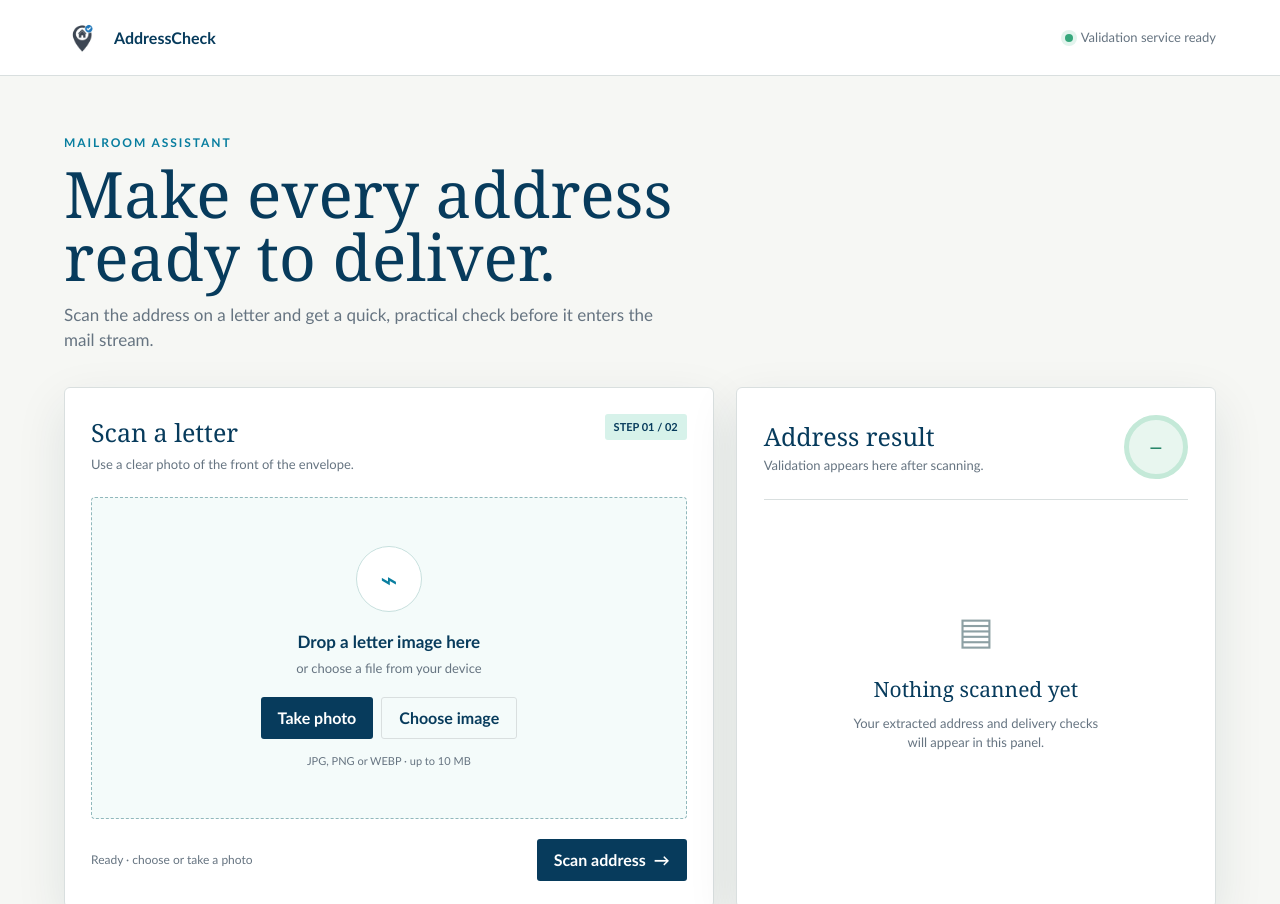
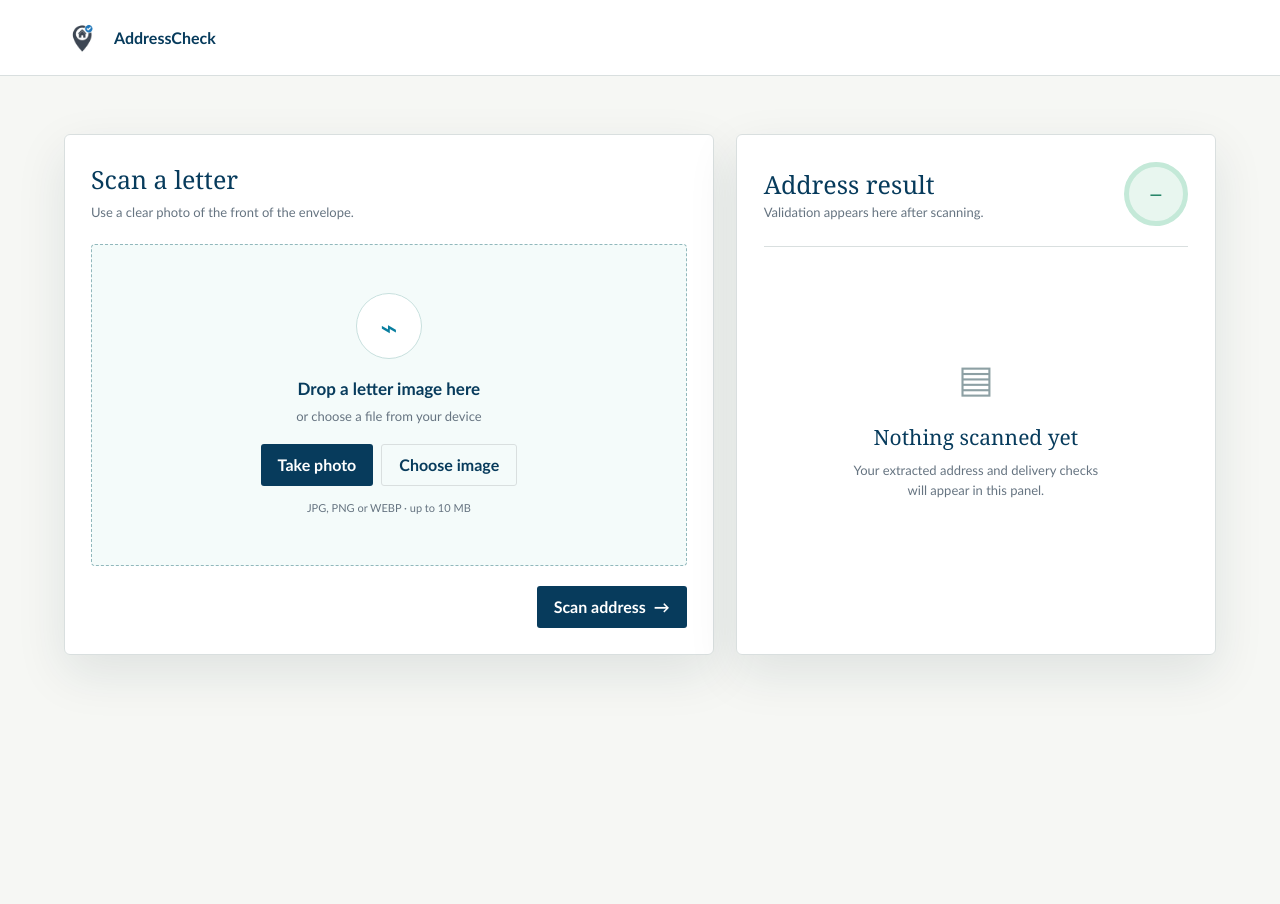
Before and after one commit to EvinAslan/Application_postnord, a plain HTML site: page index.html in a window 1280 px wide. Shown: the top 904 px of the page. After the commit the page ends 800 px from the top, so only its background shows below. Drawn offline with Linux system fonts and the light colour scheme.

Commit message:
some design changes

```diff
--- a/app.css
+++ b/app.css
@@ -49,51 +49,10 @@ h1, h2, p { margin-top: 0; }
 	height: 38px;
 	object-fit: contain;
 }
-.status {
-	display: flex;
-	align-items: center;
-	gap: 8px;
-	color: var(--muted);
-	font-size: 13px;
-}
-.status-dot {
-	width: 8px;
-	height: 8px;
-	background: #36a77c;
-	border-radius: 50%;
-	box-shadow: 0 0 0 4px #e2f4ed;
-}
 main {
 	width: min(1180px, 90vw);
 	margin: 0 auto;
 	padding: 58px 0 72px;
-}
-.intro {
-	max-width: 720px;
-	margin-bottom: 34px;
-	animation: rise .55s ease-out both;
-}
-.eyebrow {
-	margin-bottom: 10px;
-	color: var(--blue);
-	font-size: 12px;
-	font-weight: 800;
-	letter-spacing: .16em;
-	text-transform: uppercase;
-}
-h1 {
-	margin-bottom: 13px;
-	color: var(--navy);
-	font-family: Georgia, serif;
-	font-size: clamp(38px, 5vw, 64px);
-	font-weight: 500;
-	line-height: .99;
-}
-.intro p:not(.eyebrow) {
-	max-width: 610px;
-	margin-bottom: 0;
-	color: var(--muted);
-	font-size: 17px;
 }
 
 /* Main panels */
@@ -133,15 +92,6 @@ h2 {
 }
 .result-top h2 { margin-bottom: 0; }
 .subtext { margin-bottom: 0; color: var(--muted); font-size: 13px; }
-.badge {
-	padding: 5px 9px;
-	color: var(--navy);
-	background: var(--mint);
-	border-radius: 3px;
-	font-size: 11px;
-	font-weight: 800;
-	white-space: nowrap;
-}
 
 /* Upload area and buttons */
 .dropzone {
@@ -299,13 +249,11 @@ h2 {
 
 /* Responsive layout */
 @media (max-width: 820px) {
-	.status { display: none; }
 	main { padding-top: 42px; }
 	.workspace { grid-template-columns: 1fr; }
 	.scan-panel { min-height: auto; }
 }
 @media (max-width: 480px) {
-	h1 { font-size: 42px; }
 	.scan-panel, .result-panel { padding: 20px; }
 	.panel-head { flex-direction: column; }
 	.scan-actions { align-items: stretch; flex-direction: column; }
--- a/app.js
+++ b/app.js
@@ -69,7 +69,7 @@ async function loadAddressDatabase() {
 			.filter(record => record.bor_kvar)
 			.map(record => normalizeAddress(record.namn + '\n' + record.gata + '\n' + record.postnummer + ' ' + record.ort + '\nSweden'));
 		databaseReady = true;
-		fileStatus.textContent = 'Ready · choose or take a photo';
+		fileStatus.textContent = '';
 	} catch (error) {
 		console.error('Could not load register.json', error);
 		fileStatus.textContent = 'Could not load the address database. Check the Render files.';
--- a/index.html
+++ b/index.html
@@ -14,21 +14,13 @@
 <body>
 	<header class="topbar">
 		<div class="brand"><img class="brand-icon" src="adress%20check%20icon.webp" alt=""><span>AddressCheck</span></div>
-		<div class="status"><span class="status-dot" aria-hidden="true"></span> Validation service ready</div>
 	</header>
 
 	<main>
-		<section class="intro">
-			<p class="eyebrow">Mailroom assistant</p>
-			<h1>Make every address<br>ready to deliver.</h1>
-			<p>Scan the address on a letter and get a quick, practical check before it enters the mail stream.</p>
-		</section>
-
 		<section class="workspace" aria-label="Address scanning workspace">
 			<article class="panel scan-panel">
 				<div class="panel-head">
 					<div><h2>Scan a letter</h2><p class="subtext">Use a clear photo of the front of the envelope.</p></div>
-					<span class="badge">STEP 01 / 02</span>
 				</div>
 				<div class="dropzone" id="dropzone">
 					<div class="upload-prompt">
@@ -43,7 +35,7 @@
 				</div>
 				<input id="file-input" type="file" accept="image/jpeg,image/png,image/webp">
 				<input id="camera-input" type="file" accept="image/jpeg,image/png,image/webp" capture="environment">
-				<div class="scan-actions"><small id="file-status">Preparing scanner…</small><button class="button button-primary scan-button" id="scan-button" type="button" disabled>Scan address <span aria-hidden="true">→</span></button></div>
+				<div class="scan-actions"><small id="file-status" aria-live="polite"></small><button class="button button-primary scan-button" id="scan-button" type="button" disabled>Scan address <span aria-hidden="true">→</span></button></div>
 			</article>
 
 			<article class="panel result-panel">
```
